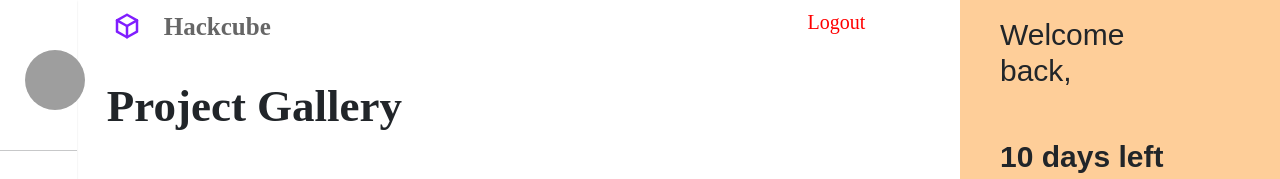
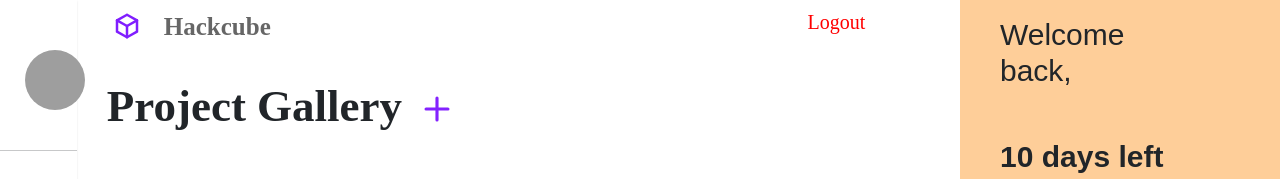
Before and after one commit to ShabdVeyyakula/HackCubeManagementSoftware, a React (Create React App) app: page /gallery in a window 1280 px wide. Shown: the top 179 px of the page. Built offline with nearby package versions, Linux system fonts and the light colour scheme; no server answers; the database is empty; grey boxes are pictures that could not be loaded.

Commit message:
daasdfasdf

```diff
--- a/src/App.css
+++ b/src/App.css
@@ -281,6 +281,17 @@ html {
   background-position: center;
 }
 
+.plusIconGallery{
+  margin-top: 35px;
+  margin-left: 10px;
+  width: 50px;
+  filter: invert(17%) sepia(97%) saturate(5734%) hue-rotate(266deg) brightness(103%) contrast(101%);
+}
+
+.plusIconGalleryClick{
+  cursor: pointer;
+}
+
 .projectGalleryTitle{
   font-size: 45px;
   font-weight: bold;
--- a/src/components/pages/gallery.js
+++ b/src/components/pages/gallery.js
@@ -8,6 +8,9 @@ import Galleryitem from '../reusable/Galleryitem';
 import { getAuth } from "firebase/auth";
 import { doc, onSnapshot, collection, query, where, getDoc, addDoc, orderBy} from "firebase/firestore";
 import db from '../../firebase/init';
+import Plus from '../navbars/icons/plus.svg'
+import { Modal } from 'react-bootstrap'
+import { Button } from 'react-bootstrap'
 
 export class gallery extends Component {
 
@@ -15,7 +18,8 @@ export class gallery extends Component {
         super(props);
         this.state = {
             name: "",
-            projects: []
+            projects: [],
+            showModal: false
         }
     }
 
@@ -67,16 +71,42 @@ export class gallery extends Component {
         this.getProjects();
     }
 
+    showPopup(){
+        this.setState({showModal: true})
+
+    }
+
+    handleClose(){
+        this.setState({showModal: false})
+    }
+
     render() {
         return (
             <div>
+                <Modal show={this.state.showModal} onHide={this.handleClose}>
+                    <Modal.Header closeButton>
+                    <Modal.Title>Modal heading</Modal.Title>
+                    </Modal.Header>
+                    <Modal.Body>Woohoo, you're reading this text in a modal!</Modal.Body>
+                    <Modal.Footer>
+                    <Button variant="secondary" onClick={this.shandleClose}>
+                        Close
+                    </Button>
+                    <Button variant="primary" onClick={this.handleClose}>
+                        Save Changes
+                    </Button>
+                    </Modal.Footer>
+              </Modal>
+
                 <div className = "pageLayout">
                     <Leftbar />
                     <div className = "centerSection">
                         <Topbar />
                         <div className = "rowFlex">
                             <h1 className = "projectGalleryTitle">Project Gallery</h1>
-                            <span></span>
+                            <span className = "plusIconGalleryClick" onClick = {console.log()}>
+                                <img src = {Plus} className = "plusIconGallery"/>
+                            </span>
                         </div>
                             <div className ="row">
                                 {this.state.projects}
```
Also changed, not shown: 1 other file (tests, documents, lock files or other folders).
